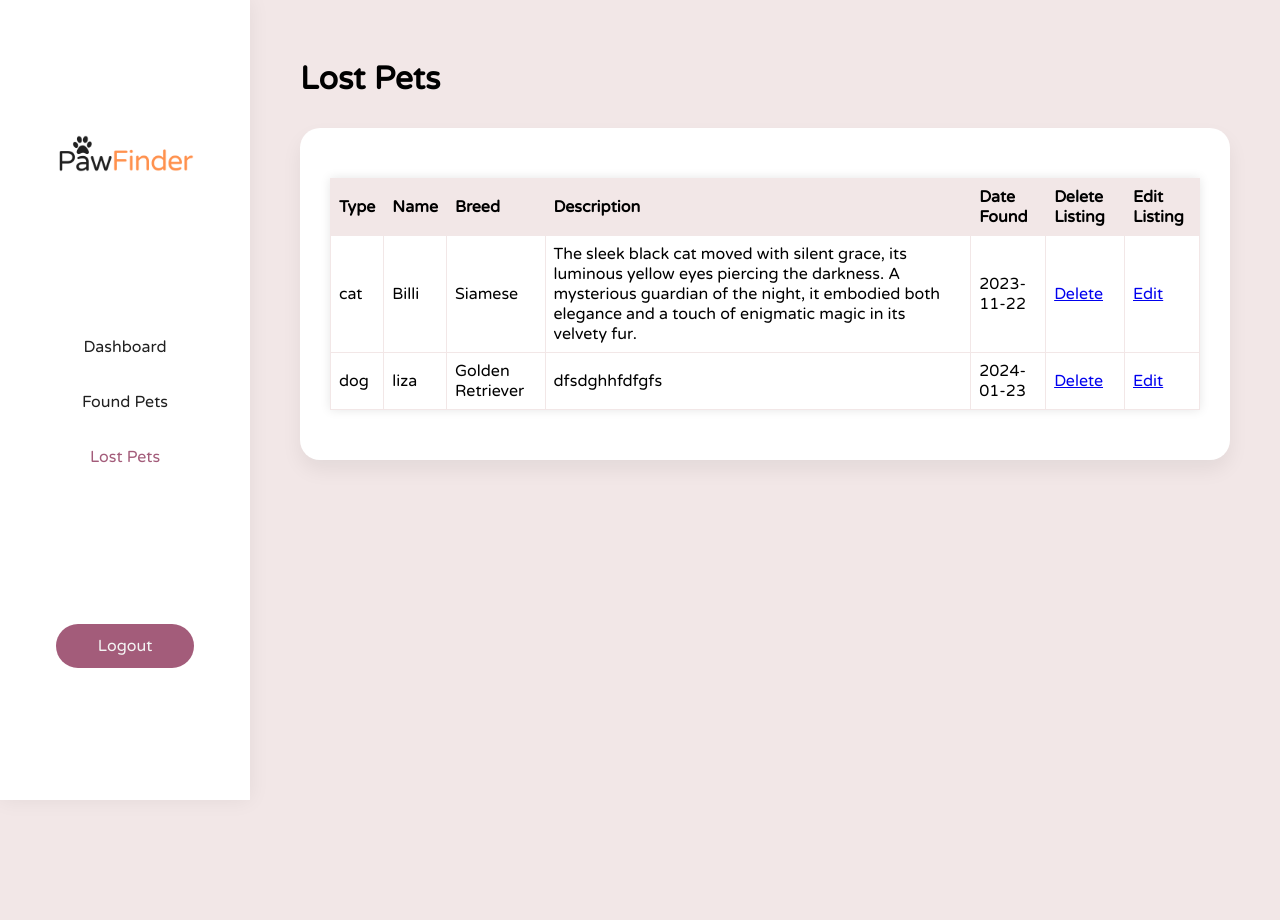
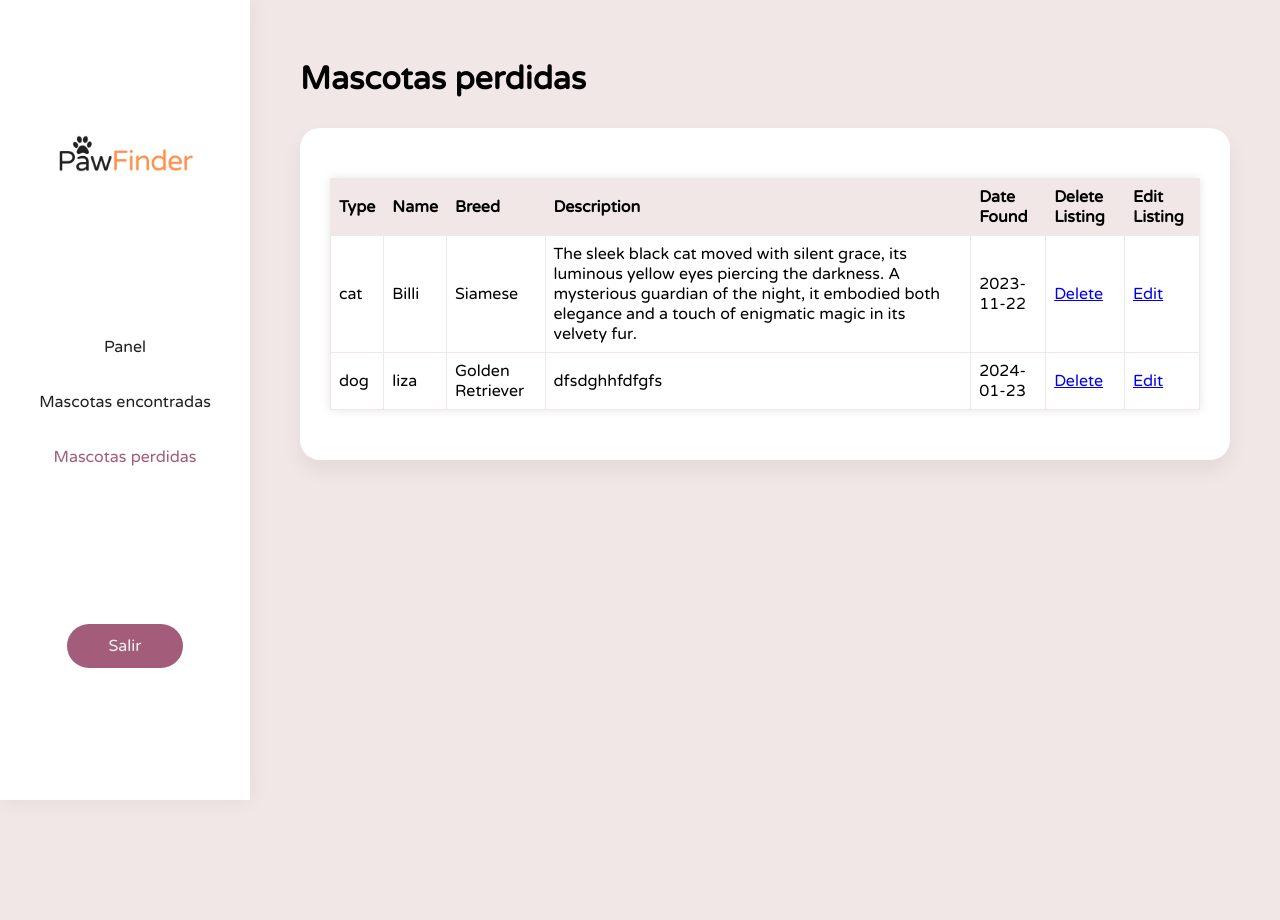
Before and after one commit to josedprz/Proyecto_PDS, a PHP site: page /admin/lost-pets.php in a window 1280 px wide. Run offline with PHP 8.4, Linux system fonts and the light colour scheme; a user stored in the database is signed in; data comes from the database, SQL or seed files in the repository; data that the repository does not hold is empty.

Commit message:
Cambio al texto

```diff
--- a/admin/dashboard.php
+++ b/admin/dashboard.php
@@ -6,7 +6,7 @@ include('session.php');
 <head>
     <meta charset="UTF-8">
     <meta name="viewport" content="width=device-width, initial-scale=1.0">
-    <title>Admin Dashboard | PawFinder</title>
+    <title>Admin Dashboard | Patitas a casa</title>
     <link rel="stylesheet" href="../style/style.css">
     <link rel="icon" href="../images/logos/icon.png" type="image/png">
 </head>
--- a/admin/index.php
+++ b/admin/index.php
@@ -31,7 +31,7 @@
 <head>
     <meta charset="UTF-8">
     <meta name="viewport" content="width=device-width, initial-scale=1.0">
-    <title>Login | PawFinder</title>
+    <title>Login | Patitas a casa</title>
     <link rel="stylesheet" href="../style/style.css">
     <link rel="icon" href="../images/logos/icon.png" type="image/png">
     <link href="https://cdn.jsdelivr.net/npm/remixicon@3.4.0/fonts/remixicon.css" rel="stylesheet">
--- a/admin/lost-pets.php
+++ b/admin/lost-pets.php
@@ -6,7 +6,7 @@ include('session.php');
 <head>
     <meta charset="UTF-8">
     <meta name="viewport" content="width=device-width, initial-scale=1.0">
-    <title>Lost Pets | PawFinder</title>
+    <title>Mascotas perdidas | Patitas a casa</title>
     <link rel="stylesheet" href="../style/style.css">
     <link rel="icon" href="../images/logos/icon.png" type="image/png">
 </head>
@@ -19,14 +19,14 @@ include('session.php');
             <div class="dash-left">
                 <img src="../images/logos/PawFinder Logo_black.png" alt="logo" class="dash-logo">
                 <ul class="nav">
-                    <li><a href="dashboard.php" >Dashboard</a></li>
-                    <li><a href="found-pets.php">Found Pets</a></li>
-                    <li><a href="lost-pets.php" class="active">Lost Pets</a></li>
+                    <li><a href="dashboard.php" >Panel</a></li>
+                    <li><a href="found-pets.php">Mascotas encontradas</a></li>
+                    <li><a href="lost-pets.php" class="active">Mascotas perdidas</a></li>
                 </ul>
-                <a href="logout.php " class="btn-primary">Logout</a>
+                <a href="logout.php " class="btn-primary">Salir</a>
             </div>
             <div class="dash-right">
-                <h1 class="single-title">Lost Pets</h1>
+                <h1 class="single-title">Mascotas perdidas</h1>
 
                 <div class="dash-item">
                     <div>
--- a/index.php
+++ b/index.php
@@ -52,7 +52,7 @@
                 <div class="owl-carousel">
                         <div class="item">
                             <div class="testi-content">
-                                <p class="text-justify">"PawFinder me ayudó bastante a mantener la esperanza de poder reencontrarme con mi perrito Tomas, hace unos meses que lo había perdido y estaba perdiendo la fe de volver a verlo otra vez, el es mi mejor amigo y agradezco a dios que lo haya encontrado."</p>
+                                <p class="text-justify">"Patitas a casa me ayudó bastante a mantener la esperanza de poder reencontrarme con mi perrito Tomas, hace unos meses que lo había perdido y estaba perdiendo la fe de volver a verlo otra vez, el es mi mejor amigo y agradezco a dios que lo haya encontrado."</p>
                                 <div>
                                     <h3>Eduardo Garcia</h3>
                                     <h3>Azcapotzalco, CDMX</h3>
@@ -63,7 +63,7 @@
 
                         <div class="item">
                             <div class="testi-content">
-                                <p class="text-justify">"PawFinder me salvó, había perdido a mi perrita Luna cuando paseaba por el parque, pegué muchos carteles por toda la ciudad pero ninguna llamada, y las pocas que recibía, resultaba no ser Luna después de todo, pero gracias a que encontré esta página, pude por fin reencontrarme con ella"</p>
+                                <p class="text-justify">"Patitas a casa me salvó, había perdido a mi perrita Luna cuando paseaba por el parque, pegué muchos carteles por toda la ciudad pero ninguna llamada, y las pocas que recibía, resultaba no ser Luna después de todo, pero gracias a que encontré esta página, pude por fin reencontrarme con ella"</p>
                                 <div>
                                     <h3>Paulina Gomez</h3>
                                     <h3>Iztapalapa. CDMX</h3>
@@ -75,7 +75,7 @@
 
                         <div class="item">
                             <div class="testi-content">
-                                <p class="text-justify">"PawFinder fue mi salvación cuando Max desapareció. En medio del bullicio de la Ciudad de México, estaba llena de preocupación. La sección de 'Mascotas Encontradas' en PawFinder me conectó rápidamente con el dueño de Max. Ahora, Max está de vuelta con su familia, y todo se lo debo a PawFinder. ¡Gracias!"</p>
+                                <p class="text-justify">"Patitas a casa fue mi salvación cuando Max desapareció. En medio del bullicio de la Ciudad de México, estaba llena de preocupación. La sección de 'Mascotas Encontradas' en Patitas a casa me conectó rápidamente con el dueño de Max. Ahora, Max está de vuelta con su familia, y todo se lo debo a Patitas a casa. ¡Gracias!"</p>
                                 <div>
                                     <h3>Karina Gonzles</h3>
                                     <h3>Cuauhtémoc CDMX</h3>
```
Also changed, not shown: admin/found-pets.php (+6 -6 lines).
